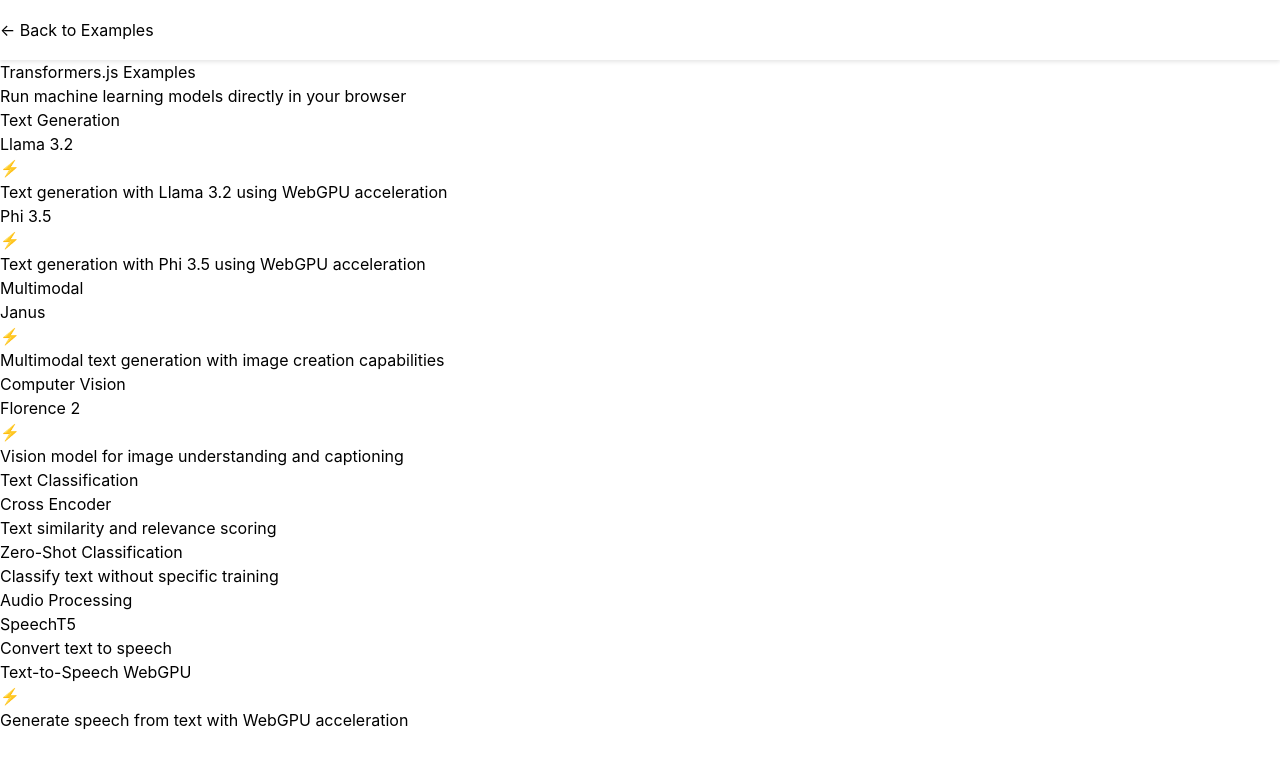
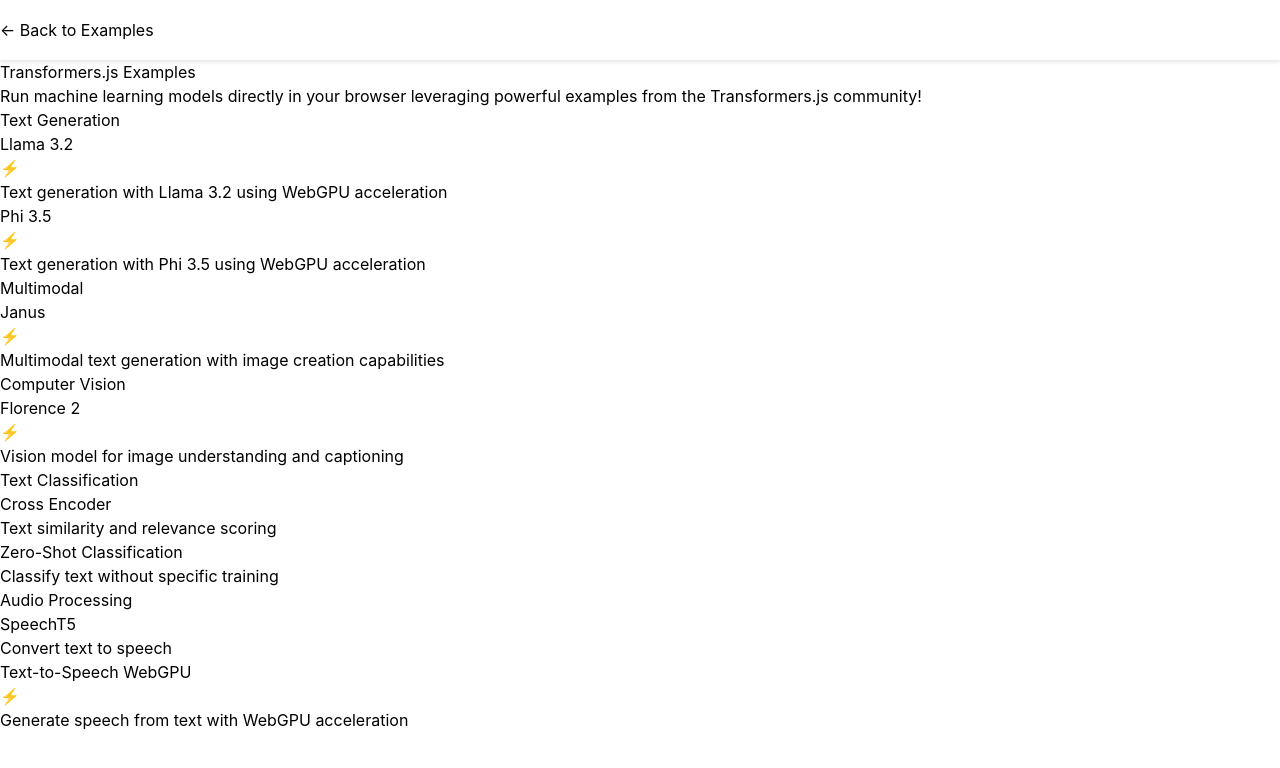
Before and after one commit to donbr/transformersjs-examples, a React (Vite) app: page / in a window 1280 px wide. Shown: the top 768 px of the page. Built offline with nearby package versions, Linux system fonts and the light colour scheme.

Commit message:
Update tag line

```diff
--- a/src/HomePage.jsx
+++ b/src/HomePage.jsx
@@ -90,7 +90,7 @@
     <div className="max-w-5xl mx-auto">
       <h1 className="text-3xl font-bold mb-2">Transformers.js Examples</h1>
       <p className="mb-8 text-gray-600">
-        Run machine learning models directly in your browser
+        Run machine learning models directly in your browser <a href="https://github.com/donbr/transformers-js-examples/blob/main/README.md" className="text-blue-600 hover:underline">leveraging powerful examples</a> from the Transformers.js community!
       </p>
 
       {!hasWebGPU && (
```
